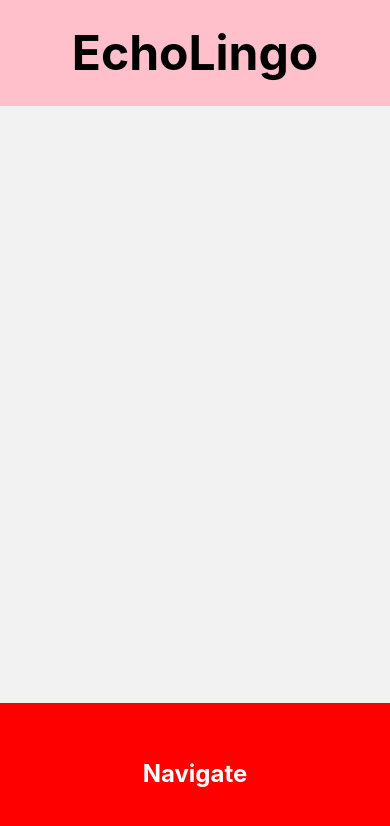
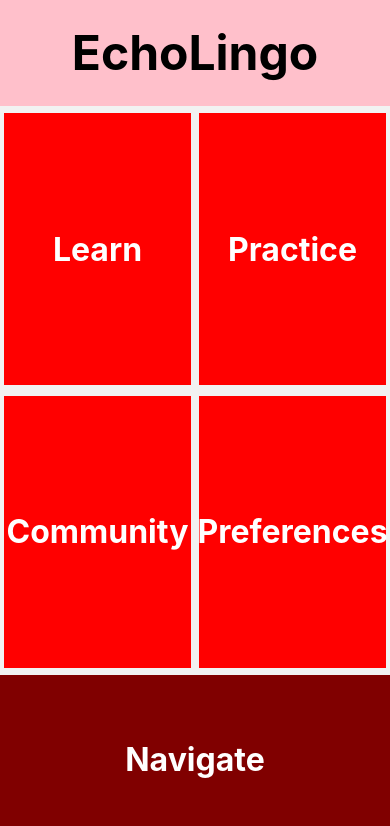
Before and after one commit to Jankosta/EchoLingo, a React Native app: screen /Home in a window 390 px wide. Shown: the top 826 px of the page. Built offline with nearby package versions, Linux system fonts and the light colour scheme.

Commit message:
Added "Learn", "Practice", "Community", and "Preferences" buttons.

```diff
--- a/HomeScreen.js
+++ b/HomeScreen.js
@@ -1,6 +1,10 @@
 import { StyleSheet, Text, View, SafeAreaView, TouchableOpacity } from 'react-native';
 
 export default function HomeScreen({ navigation }) {
+  const navLearn = () => navigation.navigate("Learn");
+  const navPractice = () => navigation.navigate("Practice");
+  const navCommunity = () => navigation.navigate("Community");
+  const navPreferences = () => navigation.navigate("Preferences");
   const navNavigate = () => navigation.navigate("Navigate");
 
   return (
@@ -10,8 +14,24 @@ export default function HomeScreen({ navigation }) {
         <Text style={styles.titleText}>EchoLingo</Text>
       </View>
 
+      {/* Main Buttons */}
+      <View style={styles.buttonGrid}>
+        <TouchableOpacity style={styles.gridButton} onPress={navLearn}>
+          <Text style={styles.buttonText}>Learn</Text>
+        </TouchableOpacity>
+        <TouchableOpacity style={styles.gridButton} onPress={navPractice}>
+          <Text style={styles.buttonText}>Practice</Text>
+        </TouchableOpacity>
+        <TouchableOpacity style={styles.gridButton} onPress={navCommunity}>
+          <Text style={styles.buttonText}>Community</Text>
+        </TouchableOpacity>
+        <TouchableOpacity style={styles.gridButton} onPress={navPreferences}>
+          <Text style={styles.buttonText}>Preferences</Text>
+        </TouchableOpacity>
+      </View>
+
       {/* Navigate Button */}
-      <TouchableOpacity style={styles.bottomButton} onPress={() => navNavigate}>
+      <TouchableOpacity style={styles.bottomButton} onPress={navNavigate}>
         <Text style={styles.buttonText}>Navigate</Text>
       </TouchableOpacity>
     </SafeAreaView>
@@ -21,30 +41,45 @@ export default function HomeScreen({ navigation }) {
 const styles = StyleSheet.create({
   container: {
     flex: 1,
-    justifyContent: 'space-between',
     alignItems: 'center',
   },
   topBanner: {
     width: '100%',
-    height: '12.5%', // 1/8 of screenspace
+    height: '12.5%', // 1/8 of vertical screenspace
     backgroundColor: 'pink',
     justifyContent: 'center',
     alignItems: 'center',
+    marginBottom: '1%',
   },
   titleText: {
     fontSize: 48,
     fontWeight: 'bold',
     color: "black",
   },
-  bottomButton: {
+  buttonGrid: { // CONTAINER FOR THE GRID BUTTONS
+    flexDirection: 'row',
+    flexWrap: 'wrap',
+    justifyContent: 'center',
     width: '100%',
-    height: '16.66%', // 1/6th of screenspace
-    backgroundColor: "red",
+    flex: 1,
+  },
+  gridButton: { // THE ACTUAL GRID BUTTONS
+    width: '48%', // Nearly half of horizontal screenspace
+    height: '48%', // Almost half of available vertical screenspace
+    margin: '1%', // Spacing between grid buttons
+    backgroundColor: 'red',
+    justifyContent: 'center',
+    alignItems: 'center',
+  },
+  bottomButton: { // NAVIGATE BUTTON
+    width: '100%',
+    height: '20%', // 1/5th of vertical screenspace
+    backgroundColor: "maroon",
     justifyContent: 'center',
     alignItems: 'center',
   },
   buttonText: {
-    fontSize: 24,
+    fontSize: 32,
     color: 'white',
     fontWeight: 'bold',
   },
```
